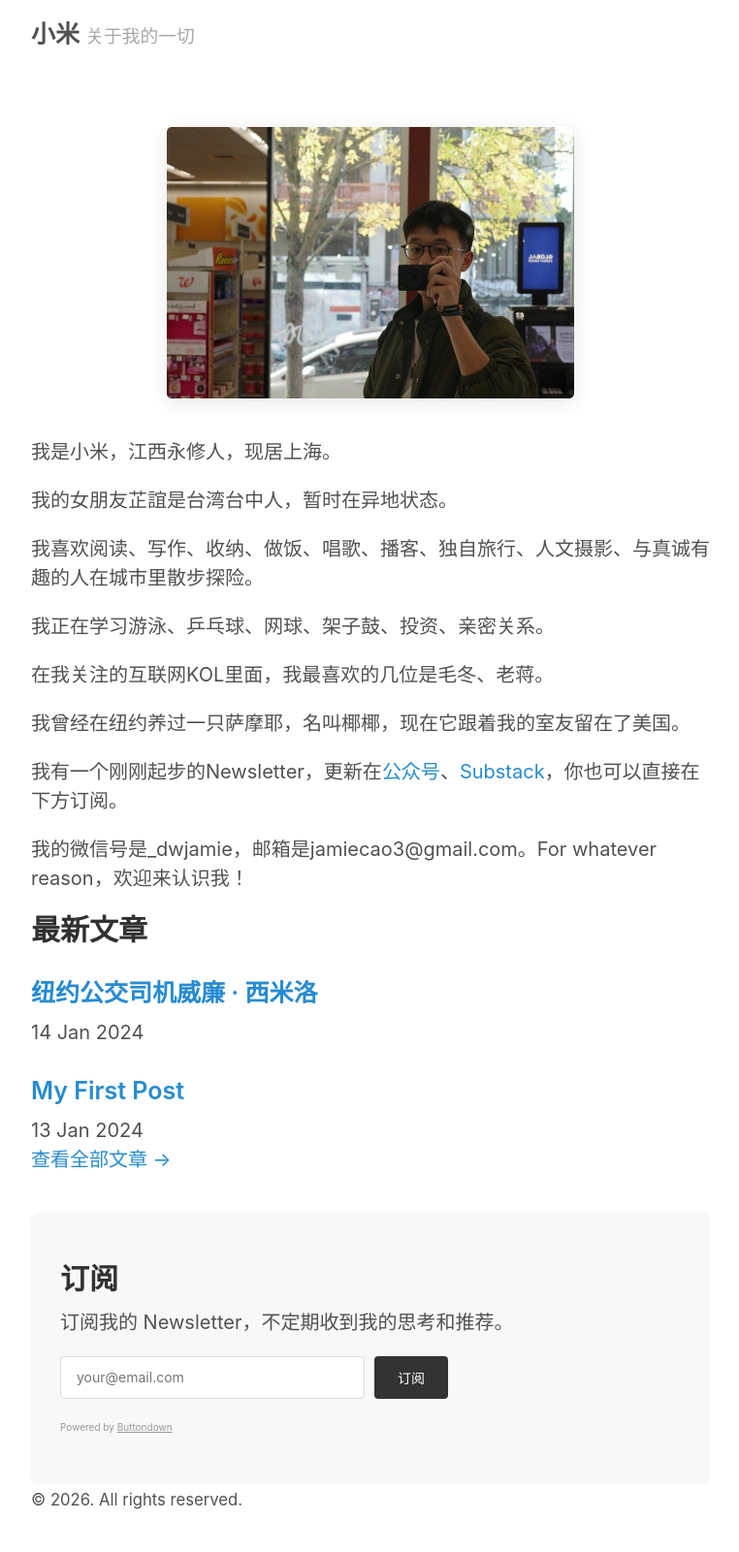
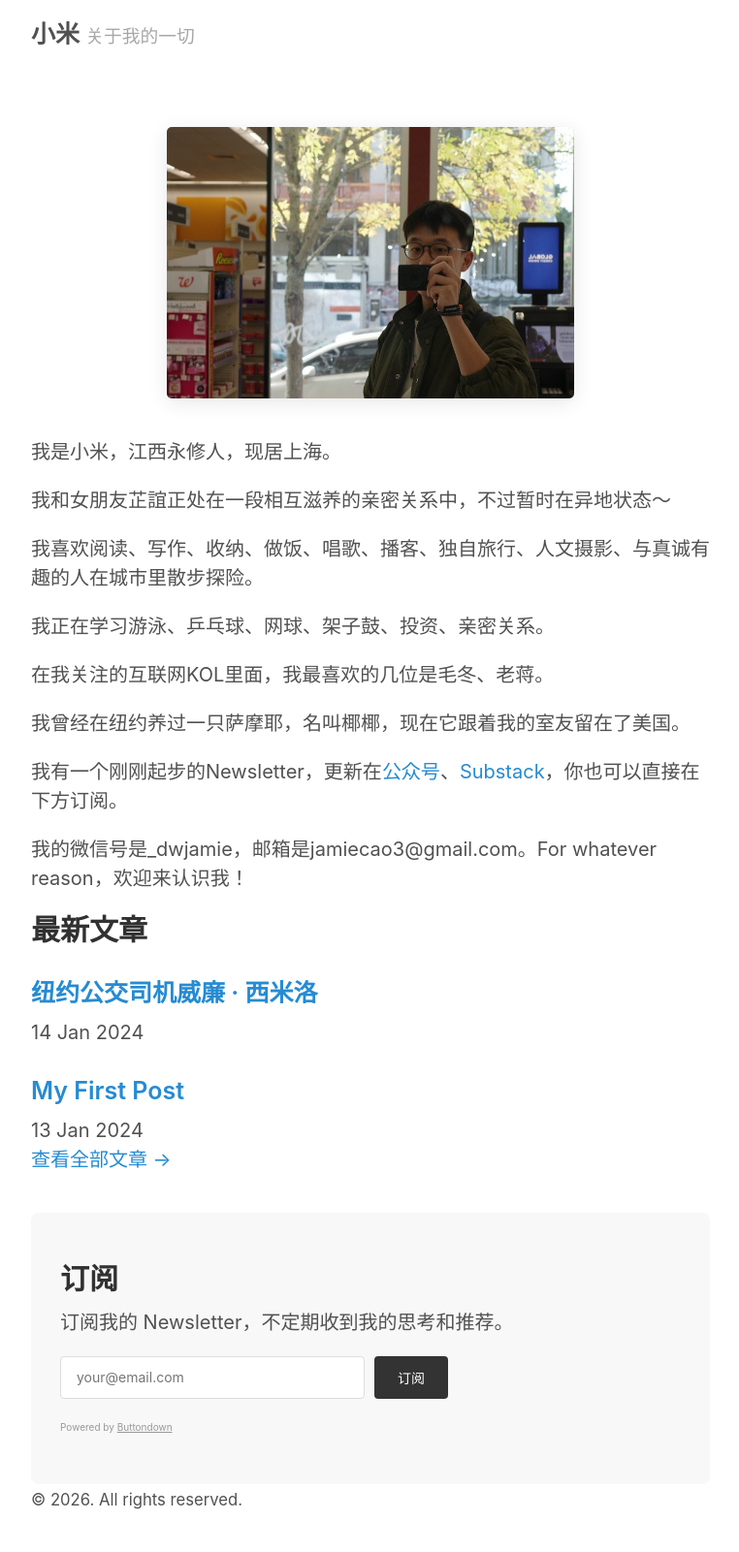
Before and after one commit to dwjamie/dwjamie.github.io, a Jekyll site: the page built from index.html, in a window 1280 px wide. Shown: the whole page at 97% size, without its empty margins (258-1020 px from the left). Built offline with Jekyll 4.4.1, drawn with Linux system fonts in a browser that asks for light colours.

Commit message:
Update girlfriend description

```diff
--- a/index.html
+++ b/index.html
@@ -10,7 +10,7 @@ title: Home
 <div class="home-intro">
   <p>我是小米，江西永修人，现居上海。</p>
 
-  <p>我的女朋友芷誼是台湾台中人，暂时在异地状态。</p>
+  <p>我和女朋友芷誼正处在一段相互滋养的亲密关系中，不过暂时在异地状态～</p>
 
   <p>我喜欢阅读、写作、收纳、做饭、唱歌、播客、独自旅行、人文摄影、与真诚有趣的人在城市里散步探险。</p>
 
```
